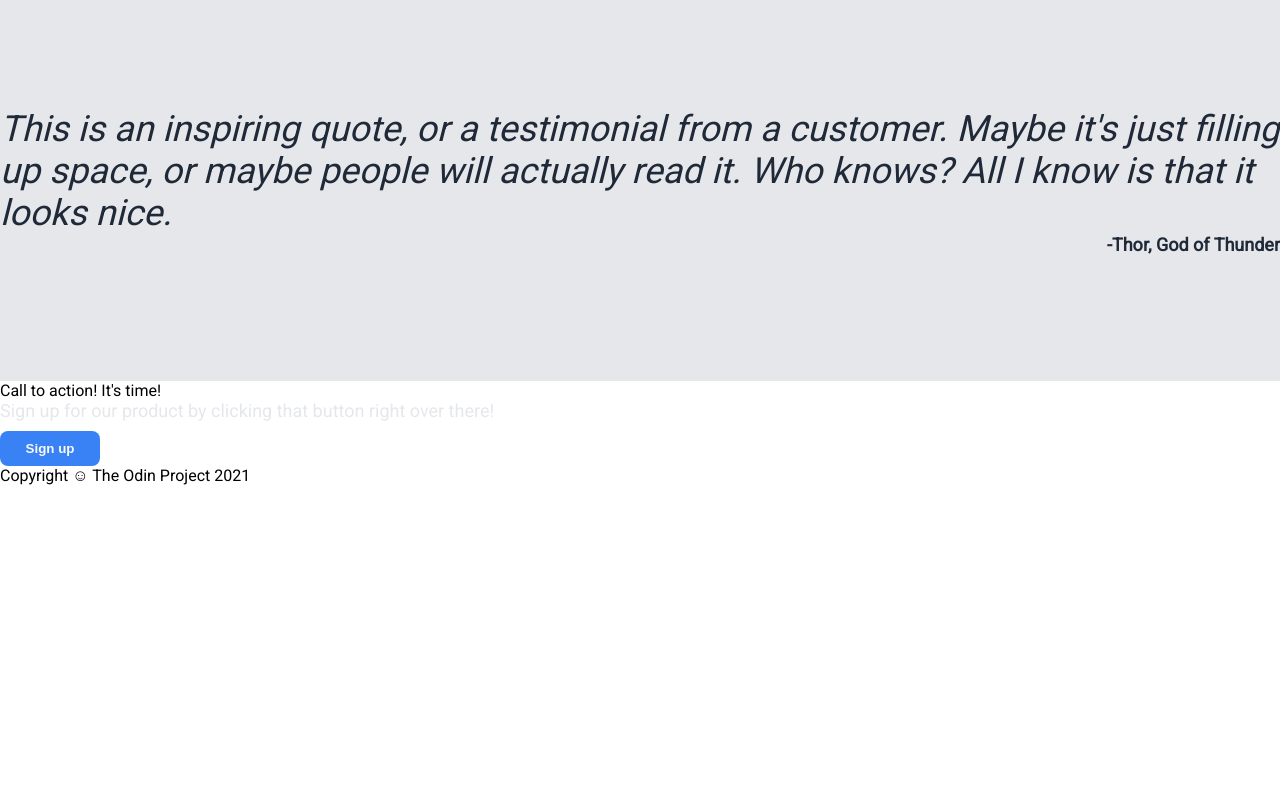
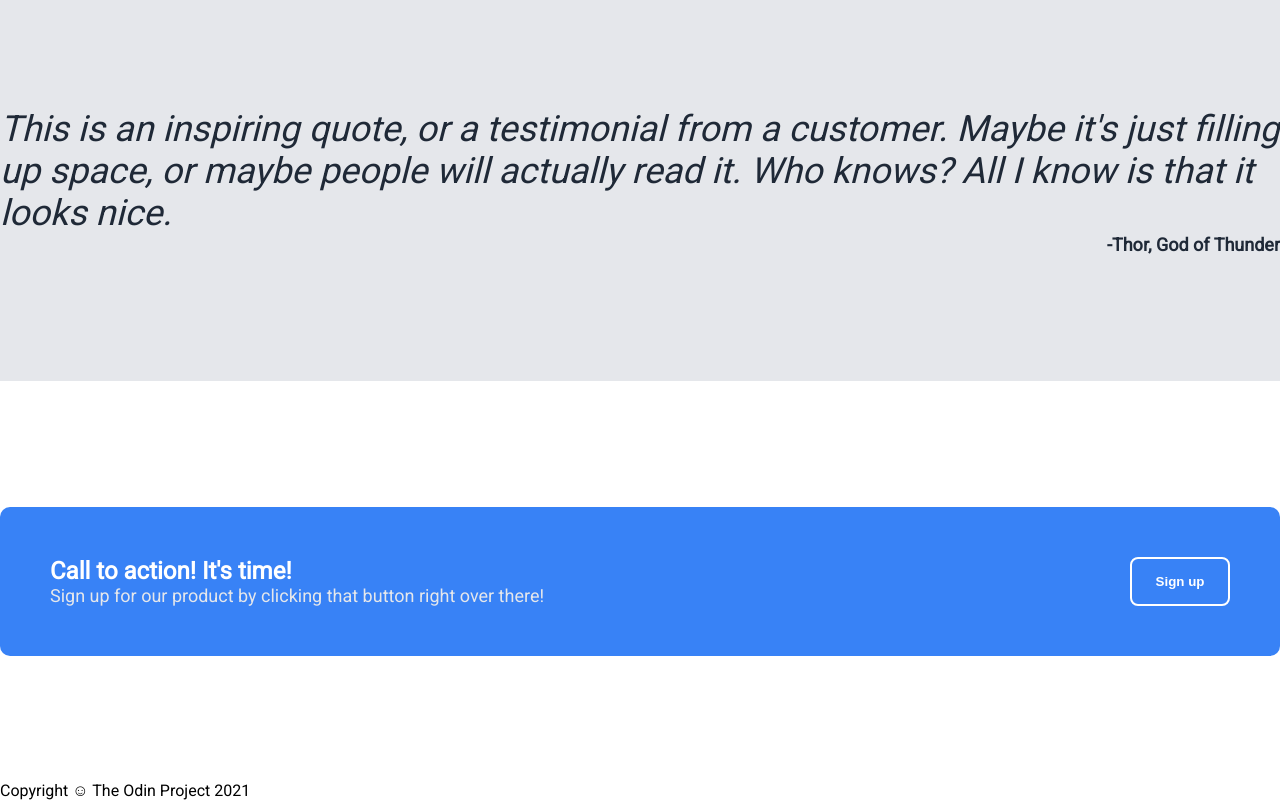
Before and after one commit to willobrien93/Odin-Landing_Page, a plain HTML site: page index.html in a window 1280 px wide. Shown: the part 967-1767 px from the top of the page. Before the commit the page ends 1452 px from the top, so only its background shows below. Drawn offline with Linux system fonts and the light colour scheme.

Commit message:
Implement Quad4

```diff
--- a/styles.css
+++ b/styles.css
@@ -62,17 +62,20 @@ a{
 }
 
 button {
-    color: #f9faf8;
-    background-color: #3882f6;
+    font-weight: 900;
     border-radius: 8px;
-    font-weight: 900;
     width: 100px;
-    margin-top: 10px;
     border: 0;
     padding-left: 20px;
     padding-right: 20px;
     padding-top: 10px;
     padding-bottom: 10px;
+}
+
+.quad1 button {
+    color: #f9faf8;
+    background-color: #3882f6;
+    margin-top: 10px;
 }
 
 .image{
@@ -153,3 +156,31 @@ img {
     display: flex;
     justify-content: flex-end;
 }
+
+.quad4 {
+    display: flex;
+    flex-direction: column;
+    justify-content: center;
+    height: 400px;
+    flex: none;
+}
+
+.quad4 .container{
+    background-color: #3882f6;
+    display: flex;
+    justify-content: space-between;
+    padding: 50px;
+    border-radius: 10px;
+}
+
+.quad4 .main{
+    color: white;
+    font-size: 24px;
+    font-weight: bolder;
+}
+
+.quad4 button{
+    color: white;
+    background-color: #3882f6;
+    border: 2px solid white;
+}
```
